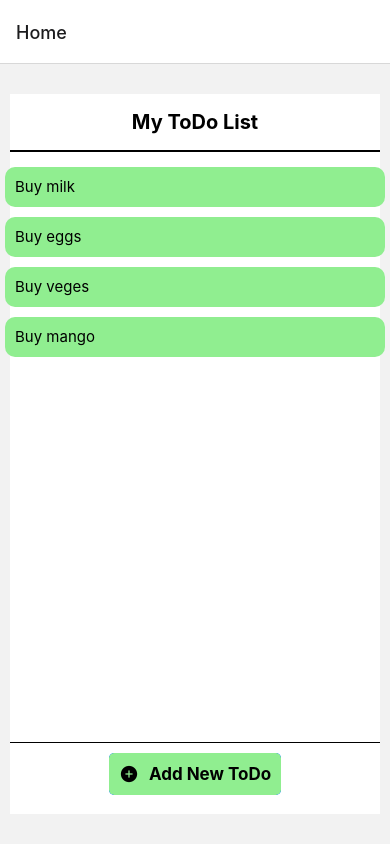
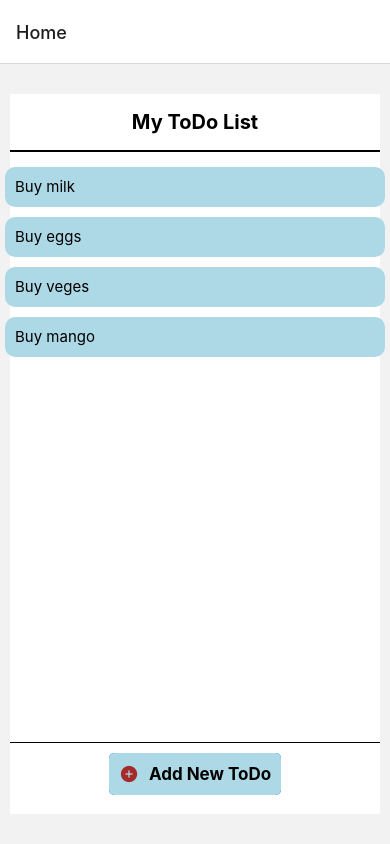
Before and after one commit to Kaichunyu/MAD_Assignment1, a React Native app in the folder To-Do-List/: screen /Home in a window 390 px wide. Built offline with nearby package versions, Linux system fonts and the light colour scheme.

Commit message:
Milestone 2

```diff
--- a/To-Do-List/App.js
+++ b/To-Do-List/App.js
@@ -13,5 +13,5 @@ export default function App() {
 				<Stack.Screen name="Add New Todo" component={AddNewTodo} />
 			</Stack.Navigator>
 		</NavigationContainer>
-  )
+	);
 }
--- a/To-Do-List/src/components/ImageButton.js
+++ b/To-Do-List/src/components/ImageButton.js
@@ -7,7 +7,7 @@ export const ImageButton = ({ buttonname, iconname, action }) => {
 			style={styles.icon}
 			name={iconname}
 			onPress={action}
-			color={"black"}
+			color={"brown"}
 			size={20}
 		>
 			<Text style={styles.text}>{buttonname}</Text>
@@ -23,7 +23,7 @@ const styles = StyleSheet.create({
 	},
 
 	icon: {
-		backgroundColor: "lightgreen",
+		backgroundColor: "lightblue",
 		padding: 10,
 	},
 });
--- a/To-Do-List/src/components/ToDoList.js
+++ b/To-Do-List/src/components/ToDoList.js
@@ -20,7 +20,7 @@ export const ToDoList = () => {
 
 const styles = StyleSheet.create({
 	list: {
-        backgroundColor: "lightgreen",
+		backgroundColor: "lightblue",
 		borderRadius: 10,
 		width: 380,
 		height: 40,
--- a/To-Do-List/src/screens/AddNewTodo.js
+++ b/To-Do-List/src/screens/AddNewTodo.js
@@ -34,11 +34,7 @@ export const AddNewTodo = () => {
 					buttonname="Cancel"
 					action={gobackHomeHandler}
 				/>
-				<ImageButton
-					iconname="save"
-					buttonname="Save"
-					action={saveHandler}
-				/>
+				<ImageButton iconname="save" buttonname="Save" action={saveHandler} />
 			</View>
 		</View>
 	);
```
Lines whose indentation alone changed are shown as unchanged.
